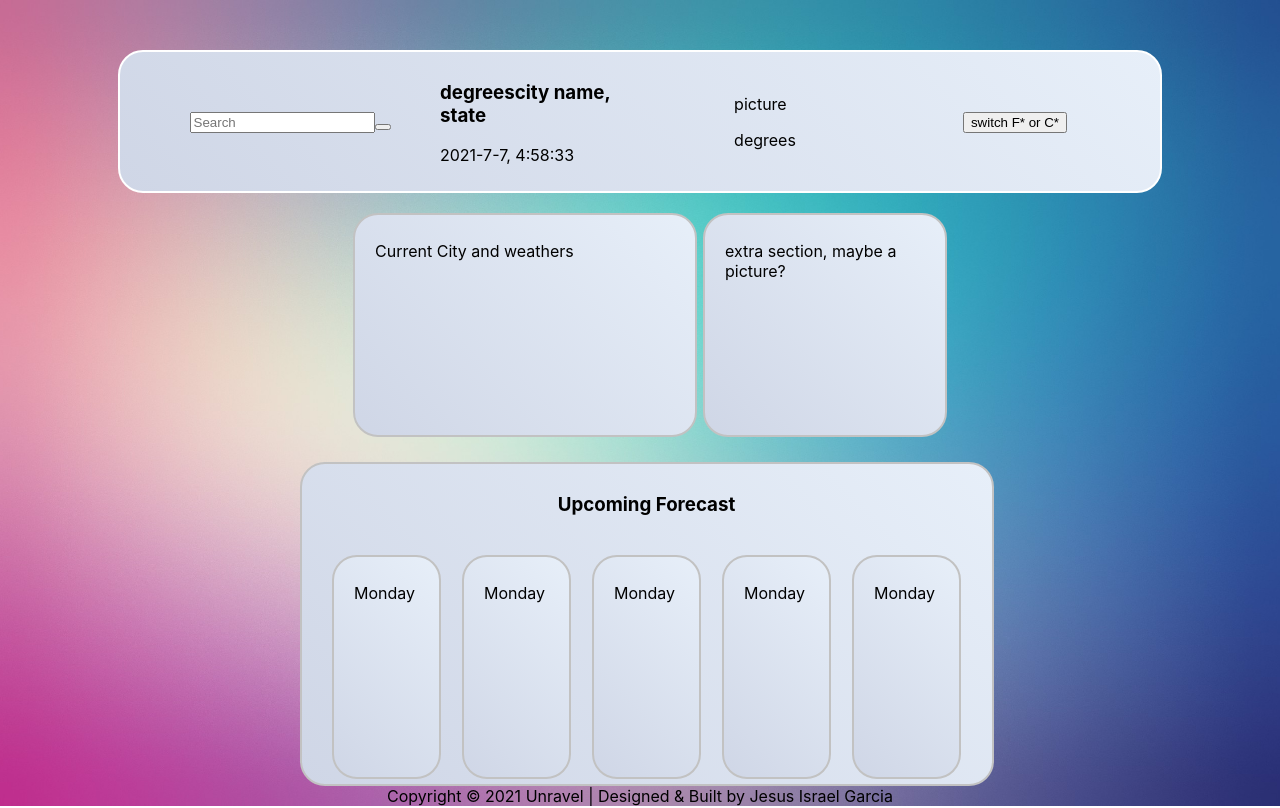
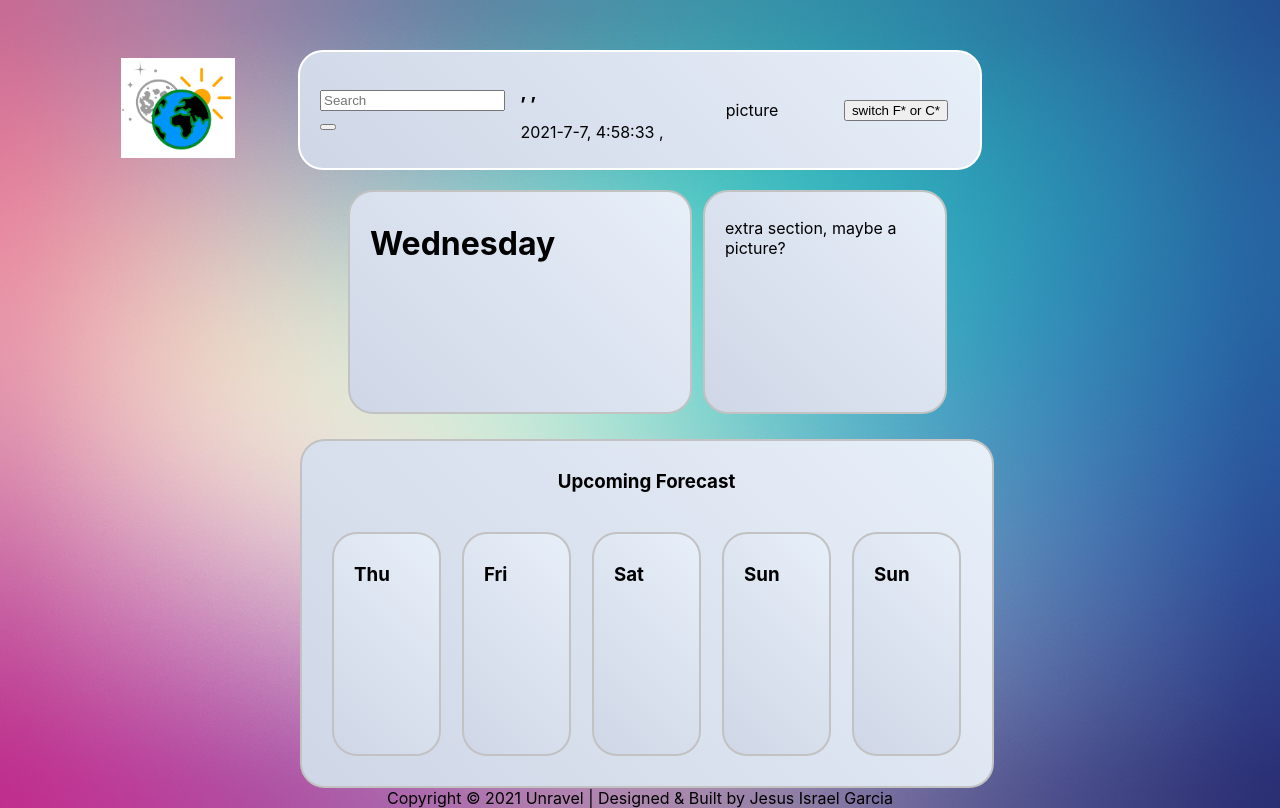
Before and after one commit to ionwolf13/clima-pro, a React (Create React App) app: page / in a window 1280 px wide. Built offline with nearby package versions, Linux system fonts and the light colour scheme.

Commit message:
fixed, grid, api, components

```diff
--- a/package.json
+++ b/package.json
@@ -9,7 +9,8 @@
     "react": "^17.0.2",
     "react-dom": "^17.0.2",
     "react-scripts": "4.0.3",
-    "web-vitals": "^1.1.2"
+    "web-vitals": "^1.1.2",
+    "xml2js": "^0.4.23"
   },
   "scripts": {
     "start": "react-scripts start",
--- a/src/App.css
+++ b/src/App.css
@@ -38,7 +38,7 @@
 }
 
 .app-comp{
-  background: url(./pictures/gradient-1.jpg) no-repeat center center;
+  background: url(./pictures/gradient-1.jpg) no-repeat center fixed;
   -webkit-background-size: cover;
   -moz-background-size: cover;
   -o-background-size: cover;
@@ -67,15 +67,17 @@
 
 .nav-comp{
   margin-top: 50px;
+  margin-left: 50%;
+  margin-right: 50%;
   grid-column: 1/6;
   grid-row: 1/2;
   display: grid;
-  grid-template-columns: 30% 20% 25% 25%;
+  grid-template-columns: 30% 25% 25% 20%;
   justify-self: center;
   border: 2px solid white;
   padding: 10px 20px;
   border-radius: 25px;
-  width: 1000px;
+  width: 50%;
   background: linear-gradient(45deg,#cfd6e6,#e7eff9 );
 }
 
@@ -114,13 +116,13 @@
  grid-row: 1;
  width: 300px;
  height: 200px;
- margin-right: 50px;
+ margin-right: 60px;
 }
 
 #sub-card-comp{
  grid-column: 1/6;
  grid-row: 2;
- height: 300PX;
+ height: 325PX;
  width: 650PX;
  margin-top: 25px;
  margin-left: 50%;
@@ -134,7 +136,7 @@
   grid-column: 4/6;
   grid-row: 1;
   width: 200px;
- height: 200px;
+  height: 200px;
 }
 
 #sub-title{
@@ -142,6 +144,9 @@
   grid-row: 1;
   justify-self: center;
   align-self: center;
+  margin-left: 50%;
+  margin-right: 50%;
+  width: max-content;
 }
 
 #mini-card{
@@ -151,6 +156,7 @@
   width: 65px;
   margin-bottom: 20px;
   padding-bottom: 10px;
+  display: grid;
 }
 
 /* ##### Footer Section  #####*/
--- a/src/App.js
+++ b/src/App.js
@@ -2,19 +2,32 @@ import './App.css';
 import { MainComponent } from './components/MainComponent.js';
 import { NavComponent } from './components/NavComponent.js';
 import { LogoComponent } from './components/LogoComponent.js';
-import { useEffect, useState } from 'react';
-import weatherObj from './components/script';
+import { useState } from 'react';
+// import weatherObj from './components/script';
 
 function App() {
 
-  const [currentLocation, setCurrentLocation] = useState({current: ""})
+  const [currentLocation, setCurrentLocation] = useState({
+    city: "",
+    state: "",
+    country: "",
+    timezone: "",
+    longitude: "",
+    latitude: "",
+    currentDay: {},
+    forecastDay1: {},
+    forecastDay2: {},
+    forecastDay3: {},
+    forecastDay4: {},
+    forecastDay5: {}
+  })
 
 
   return (
     <div className="app-comp">
       <LogoComponent />
-      <NavComponent currentLocation='currentLocation' setCurrentLocation='setCurrentLocation' />
-      <MainComponent />
+      <NavComponent currentLocation={currentLocation} setCurrentLocation={setCurrentLocation} />
+      <MainComponent currentLocation={currentLocation} />
       <footer id='main-footer'>
         Copyright © 2021 Unravel | Designed & Built by Jesus Israel Garcia
       </footer>
--- a/src/components/Card.js
+++ b/src/components/Card.js
@@ -1,10 +1,10 @@
 import React from 'react';
 
-export const Card = () => {
+export const Card = ({nextDay}) => {
 
     return(
         <div className='card-comp' id='mini-card'>
-            <p>Monday</p>
+            <h3 className='mini-card-detail'>{nextDay}</h3>
         </div>
     )
 }
--- a/src/components/CardComponent.js
+++ b/src/components/CardComponent.js
@@ -3,14 +3,28 @@ import { Card } from './Card.js';
 
 export const CardComponent = () => {
 
+    let days = ["Sun", "Mon", "Tue", "Wed", "Thu", "Fri", "Sat"];
+    let setDays = [];
+    const getSetDays = () => {
+        let m = 1;
+        for(let i = 3; i < 8; i++){
+            if(days[new Date().getDay() + m]){
+                setDays.push(days[new Date().getDay() + m])
+            }
+            else{
+                let m = 1
+                setDays.push(days[new Date().getDay() - days.indexOf(days[new Date().getDay()])])
+            }
+            m++
+        }
+    }
+    getSetDays();
+    console.log(setDays)
+
     return(
         <div className='card-comp' id='sub-card-comp'>
             <h3 id='sub-title'>Upcoming Forecast</h3>
-            <Card />
-            <Card />
-            <Card />
-            <Card />
-            <Card />
+            {setDays.map(day => <Card nextDay={day}/>)}
         </div>
     )
 }
--- a/src/components/MainCardComponent.js
+++ b/src/components/MainCardComponent.js
@@ -1,10 +1,13 @@
 import React from 'react';
 
-export const MainCardComponent = () => {
+export const MainCardComponent = ({currentLocation}) => {
 
+    let days = ["Sunday", "Monday", "Tuesday", "Wednesday", "Thursday", "Friday", "Saturday"];
+    var dayName = days[new Date().getDay()];
     return(
         <div className='card-comp' id='main-card-comp'>
-            <p>Current City and weathers</p>
-        </div>
+            <h1 className='main-card-detail'>{dayName}</h1>
+            <h2></h2>
+            </div>
     )
 }
--- a/src/components/MainComponent.js
+++ b/src/components/MainComponent.js
@@ -3,14 +3,13 @@ import { MainCardComponent } from './MainCardComponent.js';
 import { CardComponent } from './CardComponent.js';
 import { ExtraCardComponent } from './ExtraCardComponent.js';
 
-export const MainComponent = () => {
-
+export const MainComponent = ({currentLocation}) => {
 
     return(
         <div className='main-comp'>
-            <MainCardComponent />
-            <ExtraCardComponent />
-            <CardComponent />
+            <MainCardComponent currentLocation={currentLocation} />
+            <ExtraCardComponent currentLocation={currentLocation} />
+            <CardComponent currentLocation={currentLocation} />
         </div>
     )
 }
--- a/src/components/NavComponent.js
+++ b/src/components/NavComponent.js
@@ -2,30 +2,48 @@ import React from 'react';
 
 export const NavComponent = ({currentLocation, setCurrentLocation}) => {
 
-    const searchFunction = (e) => {
-        console.log(e.target.value)
-        setCurrentLocation({current: e.target.value})
+    const getWeather = (e) => {
+        console.log(e.target.enterCity.value)
+        e.preventDefault()
+        let url = 'https://api.weatherbit.io/v2.0/forecast/daily?city={city},NC&key=85836ebec12547febf0aa65cba777c57'
+        fetch(url.replace('{city}', e.target.enterCity.value))
+        .then(res => res.json())
+        .then(data => setCurrentLocation({city: data.city_name,
+        state: data.state_code,
+        country: data.country_code,
+        timezone: data.timezone,
+        longitude: data.lon,
+        latitude: data.lat,
+        currentDay: data.data[0],
+        forecastDays: data.data[1,2,3,4,5]}))
+        console.log(currentLocation.forecastDays)
+        e.target.reset()
+
     }
+
 
     let today = new Date();
     let date = today.getFullYear() + '-' + (today.getMonth()+1)+'-'+today.getDate();
     var time = today.getHours() + ":" + today.getMinutes() + ":" + today.getSeconds();
+
+
+
     return(
         <div className='nav-comp'>
             <div className='nav-sec'>
-            <form className='search-bar'>
-                <input  onChange={(e) => searchFunction(e)} id='search-text-area' type='textfield' placeholder='Search'/>
+            <form className='search-bar' onSubmit={(e) => getWeather(e)}>
+                <input id='search-text-area' name='enterCity' type='textfield' placeholder='Search'/>
                 <button id='search-submit-button' type='submit' value='submit'></button>
             </form>
             </div>
 
             <div className='nav-sec'>
-                <h3> degreescity name, state</h3>
-                <p>{date}, {time}</p>
+                <h3> {currentLocation.city}, {currentLocation.state}, {currentLocation.country}  </h3>
+                <p>{date}, {time} , {currentLocation.timezone}</p>
             </div>
             <div className='nav-sec'>
                 <p>picture</p>
-                <p>degrees</p>
+                <p>{currentLocation.currentDay.temp}</p>
             </div>
             <div className='nav-sec'>
                 <button>switch F* or C*</button>
--- a/src/components/script.js
+++ b/src/components/script.js
@@ -1,16 +1,13 @@
-let weatherObj = {
-    url: `https://api.openweathermap.org/data/2.5/forecast?q=London,us&mode=xml&appid={APIkey}`,
-    weatherAPI: '985c23bf757403c5103151e3f2b02265',
-    fetchWeather: function (){
-        fetch(this.url.replace('{APIkey}',this.weatherAPI))
-        .then(res => res.json())
-        .then(str => (new window.DOMParser()).parseFromString(str, "text/xml"))
-        .then(data => console.log(data))
-    },
-    displayWeather: function (data){
+// let weatherObj = {
+//     url: 'https://api.weatherbit.io/v2.0/forecast/daily?city=Raleigh',
+//     fetchWeather: function (){
+//         fetch(this.url)
+//         .then(res => res.json())
+//         .then(data => this.displayWeather(data))
+//     },
+//     displayWeather: function (data){
+//         console.log(data)
+//     }
 
-    }
-
-}
-debugger
-export default weatherObj;
+// }
+// export default weatherObj;
```
Also changed, not shown: 2 other files (tests, documents, lock files or other folders).
